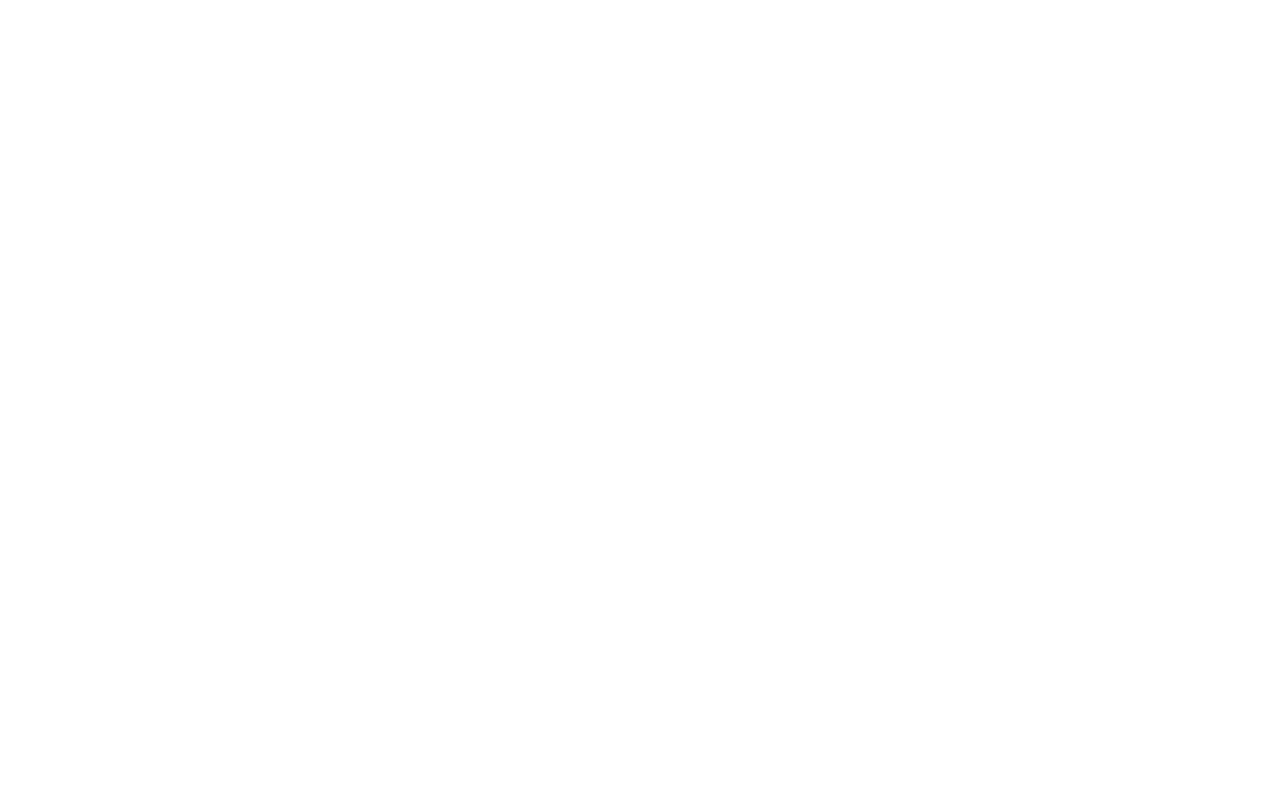
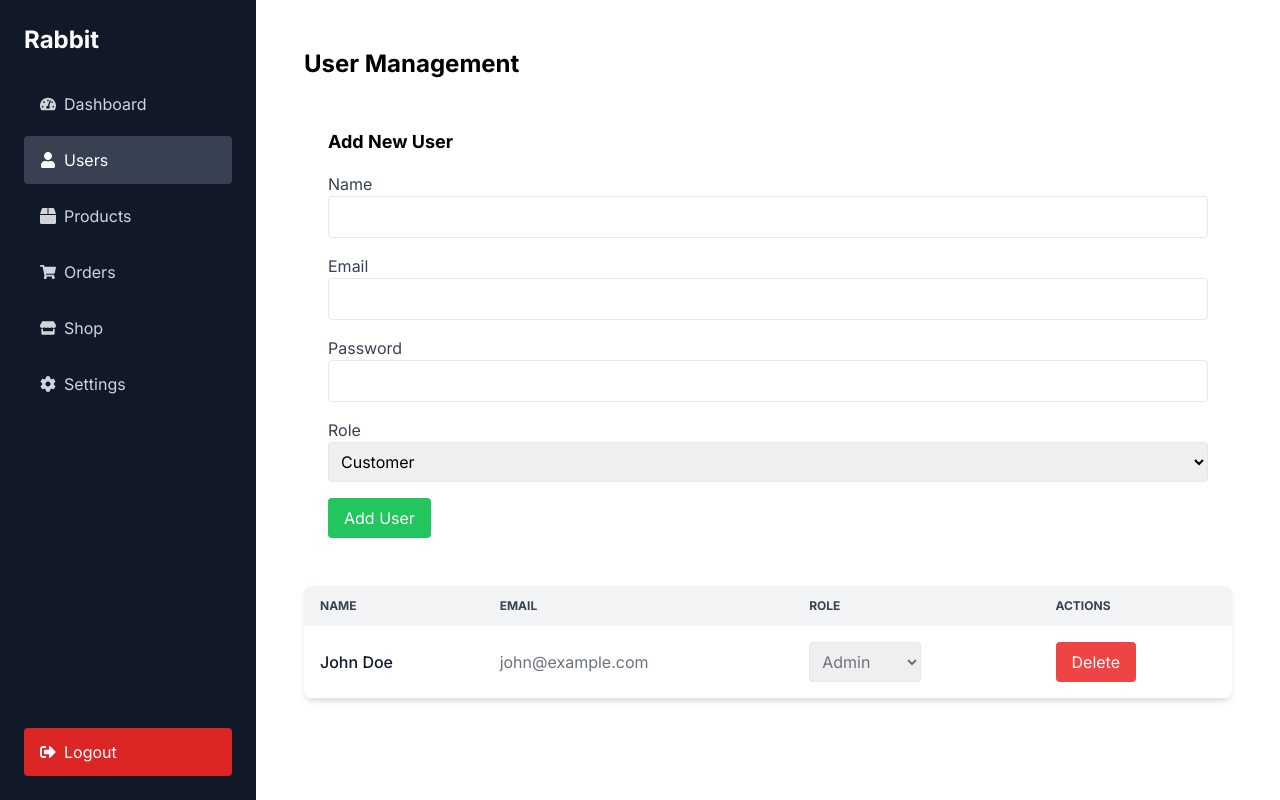
Before and after one commit to Manyalingaraju/NMITProject, a React (Vite) app in the folder frontend/: page /admin/users in a window 1280 px wide. Before the commit this address had no page. Built offline with nearby package versions, Linux system fonts and the light colour scheme.

Commit message:
added usermanagement and order page

```diff
--- a/frontend/src/App.jsx
+++ b/frontend/src/App.jsx
@@ -13,6 +13,8 @@
 import MyOrderPage from "./pages/MyOrderPage";
 import AdminLayout from "./components/Admin/AdminLayout";
 import AdminHomePage from "./pages/AdminHomePage";
+import UserManagement from "./components/Admin/UserManagement";
+import OrderManagement from "./components/Admin/OrderManagement";
 
 const App = () => {
   return (
@@ -34,6 +36,9 @@
         </Route>
         <Route path="/admin" element={<AdminLayout />}>
           <Route index element={<AdminHomePage />} />
+          <Route path="users" element={<UserManagement />} />
+          <Route path="orders" element={<OrderManagement />} />
+
         </Route>
       </Routes>
     </BrowserRouter>
--- /dev/null
+++ b/frontend/src/components/Admin/OrderManagement.jsx
@@ -0,0 +1,70 @@
+import React from 'react'
+
+const OrderManagement = () => {
+
+    const orders = [
+        {
+            _id:12323,
+            user:{
+                name:"John Doe",
+            },
+            totalPrice:110,
+            status:"Processing",
+        }
+    ];
+    const handleStatusChange=(orderId,status) =>{
+        console.log({id:orderId,status})
+    }
+  return (
+    <div className='max-w-7xl mx-auto p-6 '>
+        <h2 className="text-2xl font-bold mb-6">Order Management</h2>
+        <div className="overflow-x-auto shadow-md sm:rounded-lg ">
+            <table className='min-w-full text-left text-gray-500'>
+                <thead className='bg-gray-100 text-xs uppercase text-gray-700'>
+                    <tr>
+                        <th className='py-3 px-4 '>Order ID</th>
+                        <th className='py-3 px-4 '>Customer</th>
+                        <th className='py-3 px-4 '>Total Price</th>
+                        <th className='py-3 px-4 '>Status</th>
+                        <th className='py-3 px-4 '>Actions</th>
+                    </tr>
+                </thead>
+                <tbody>
+                    {orders.length>0 ? (
+                        orders.map((order) => (
+                            <tr key={order._id} className='border-b hover:bg-gray-50 cursor-pointer'>
+                                <td className="py-4 px-4 font-medium text-gray-900 whitespace-nowrap">
+                                    #{order._id}
+                                </td>
+                                <td className="p-4">{order.user.name}</td>
+                                <td className="p-4">{order.totalPrice}</td>
+                                <td className="p-4">
+                                    <select value={order.status} onChange={(e) =>handleStatusChange(order._id,e.target.value)}
+                                    className='bg-gray-50 border border-gray-300 text-gray-900 text-sm rounded-lg focus:ring-blue-500 focus:border-blue-500 block p-2.5'
+                                        >
+                                            <option value="Processing">Processing</option>
+                                            <option value="Shipped">Shipped</option>
+                                            <option value="Delivered">Delivered</option>
+                                            <option value="Cancelled">Cancelled</option>
+                                        </select>
+                                </td>
+                                <td className="p-4">
+                                    <button onClick={() => handleStatusChange(order._id,"Delivered")}
+                                    className='bg-green-500 text-white px-4 py-2 rounded hover:bg-green-600'
+                                        >Mark as Delivered</button>
+                                </td>
+                            </tr>
+                        ))
+                    ) : (<tr>
+                        <td colSpan={5} className='p-4 text-center text-gray-500'>
+                            No Orders found.
+                        </td>
+                    </tr>)}
+                </tbody>
+            </table>
+        </div>
+    </div>
+  )
+}
+
+export default OrderManagement
--- /dev/null
+++ b/frontend/src/components/Admin/UserManagement.jsx
@@ -0,0 +1,120 @@
+import React, { useState } from 'react';
+
+const UserManagement = () => {
+  const users = [
+    {
+      _id:12323,
+      name: "John Doe",
+      email: "john@example.com",
+      role: "admin",
+    },
+  ];
+
+  const [formData, setFormData] = useState({
+    name: "",
+    email: "",
+    password: "",
+    role: "customer",
+  });
+  const handleChange=(e)=>{
+    setFormData({
+        ...formData,
+        [e.target.name]:e.target.value,
+    })
+  };
+  const handleSubmit=(e)=>{
+    e.preventDefault();
+    console.log(formData)
+    setFormData({
+        name:"",
+        email:"",
+        password:"",
+        role:"customer",
+    });
+  };
+  const handleRoleChange = (userId,newRole) =>{
+    console.log({id: userId,role:newRole});
+  };
+  const handleDeleteUser =(userId) => {
+    if(window.confirm("Are you sure you want to delete this user?")){
+        console.log("deleting user with ID",userId)
+    }
+  }
+
+  return (
+    <div className='max-w-7xl mx-auto p-6'>
+      <h2 className='text-2xl font-bold mb-6'>User Management</h2>
+      <div className="p-6 rounded-lg mb-6">
+        <h3 className="text-lg font-bold mb-4">Add New User</h3>
+        <form onSubmit={handleSubmit}>
+            <div className="mb-4 ">
+                <label className='block text-gray-700 '>Name</label>
+                <input type="text" name='name' value={formData.name} onChange={handleChange}
+                className='w-full p-2 border rounded' required />
+            </div>
+            <div className="mb-4 ">
+                <label className='block text-gray-700 '>Email</label>
+                <input type="email" name='email' value={formData.email} onChange={handleChange}
+                className='w-full p-2 border rounded' required />
+            </div>
+            <div className="mb-4 ">
+                <label className='block text-gray-700 '>Password</label>
+                <input type="password" name='password' value={formData.password} onChange={handleChange}
+                className='w-full p-2 border rounded' required />
+            </div>
+            <div className="mb-4 ">
+                <label className='block text-gray-700 '>Role</label>
+                <select name="role" value={formData.role}onChange={handleChange}
+                className='w-full p-2 border rounded'
+                >
+                    <option value="customer">Customer</option>
+                    <option value="admin">Admin</option>
+                </select>
+
+            </div>
+            <button type='submit' className='bg-green-500 text-white py-2 px-4 rounded hover:bg-green-600'>
+                Add User
+            </button>
+
+        </form>
+      </div>
+      <div className="overflow-x-auto shadow-md sm:rounded-lg">
+        <table className='min-w-full text-left text-gray-500'>
+            <thead className='bg-gray-100 text-xs uppercase text-gray-700'>
+                <tr>
+                    <th className='py-3 px-4'>Name</th>
+                    <th className='py-3 px-4'>Email</th>
+                    <th className='py-3 px-4'>Role</th>
+                    <th className='py-3 px-4'>Actions</th>
+                </tr>
+            </thead>
+            <tbody>
+                {users.map((user)=>(
+                    <tr key={user._id} className='border-b hover:bg-gray-50'>
+                        <td className='p-4 font-medium text-gray-900 whitespace-nowrap'>
+                            {user.name}
+                        </td>
+                        <td className="p-4">{user.email}</td>
+                        <td className="p-4">
+                            <select value={user.role} onChange={(e) => handleRoleChange(user._id,e.target.value)}
+                            className='p-2 border rounded'
+                                >
+                                    <option value="customer">Customer</option>
+                                    <option value="admin">Admin</option>
+                                </select>
+                        </td>
+                        <td className="p-4">
+                            <button onClick={()=>handleDeleteUser(user._id)}
+                            className='bg-red-500 text-white px-4 py-2 rounded hover:bg-red-600'
+                                >Delete</button>
+                        </td>
+                    </tr>
+                ))}
+            </tbody>
+        </table>
+      </div>
+    </div>
+  );
+};
+
+export default UserManagement;
```
